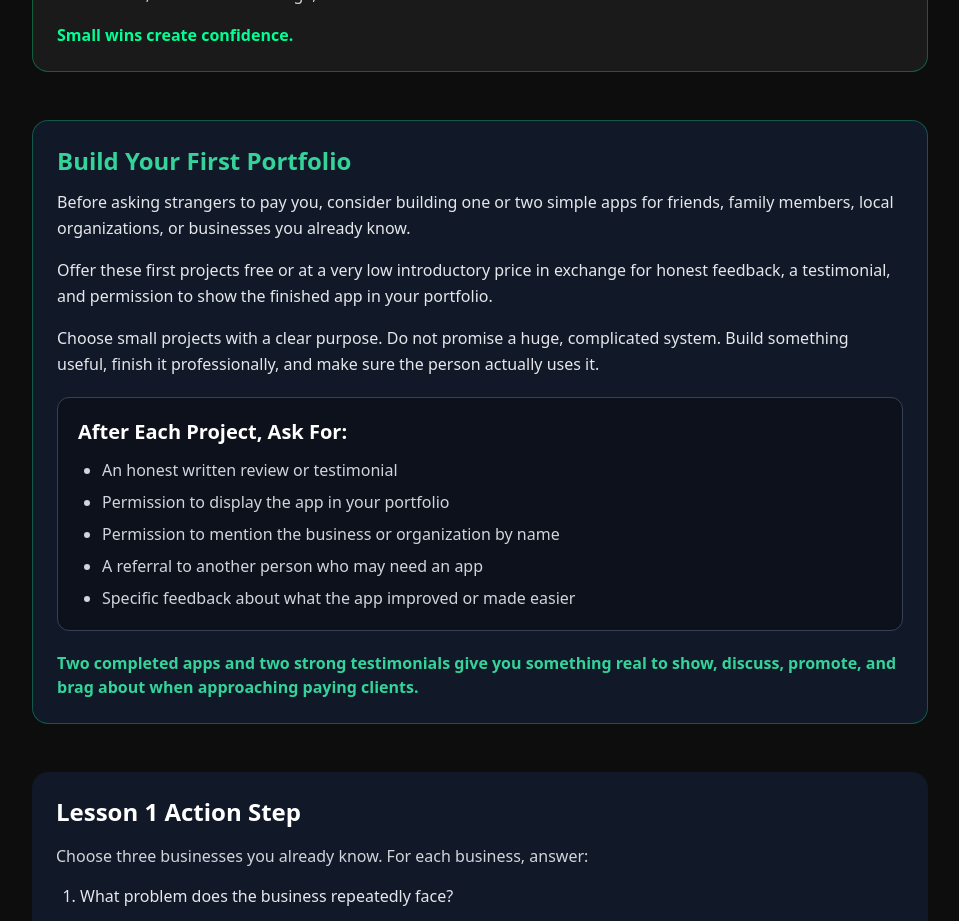
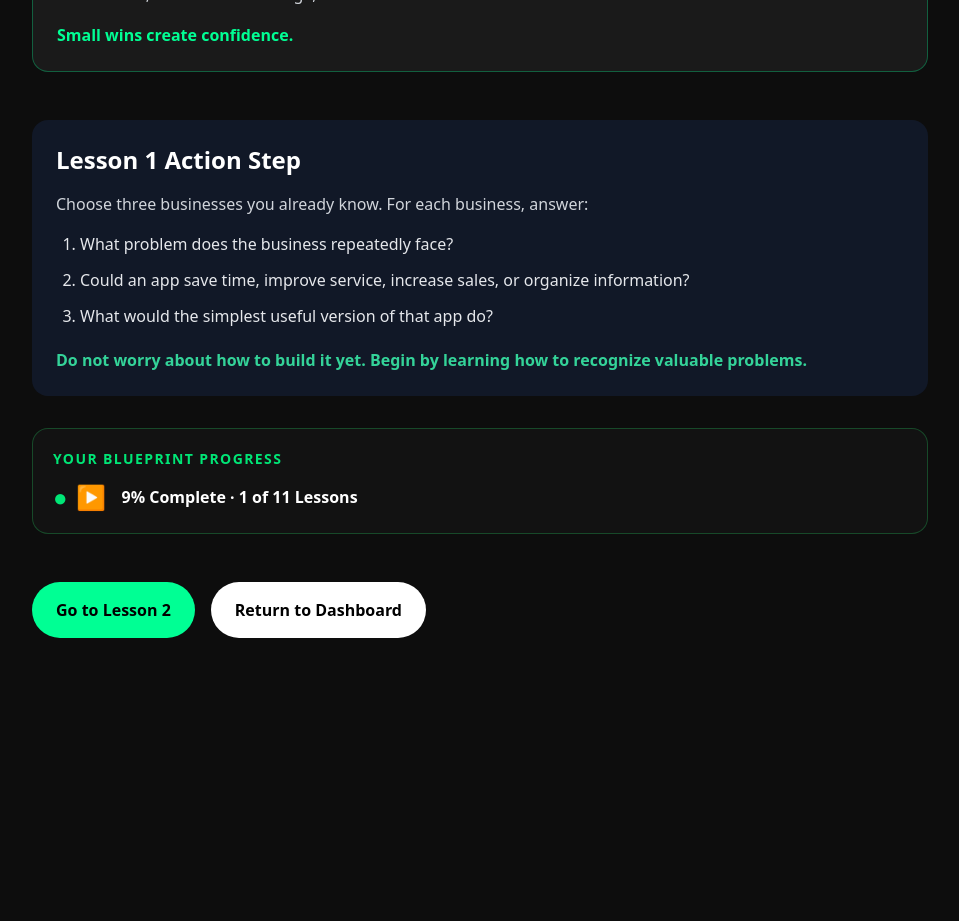
Before and after one commit to myapptly/apptly-website, a Next.js app: page /lesson-1 in a window 1280 px wide. Shown: the part 2280-3201 px from the top of the page, without its empty margins (160-1119 px from the left). After the commit the page ends 2958 px from the top, so only its background shows below. Built offline with nearby package versions, Linux system fonts and the light colour scheme.

Commit message:
Update page

```diff
--- a/app/lesson-1/page.tsx
+++ b/app/lesson-1/page.tsx
@@ -107,49 +107,6 @@ export default function LessonOne() {
   </p>
 </div>
 
-    <section className="mt-12 rounded-2xl border border-emerald-500/40 bg-gray-900 p-6">
-  <h2 className="text-2xl font-bold text-emerald-400 mb-3">
-    Build Your First Portfolio
-  </h2>
-
-  <p className="text-gray-200 leading-relaxed">
-    Before asking strangers to pay you, consider building one or two simple
-    apps for friends, family members, local organizations, or businesses you
-    already know.
-  </p>
-
-  <p className="text-gray-200 leading-relaxed mt-4">
-    Offer these first projects free or at a very low introductory price in
-    exchange for honest feedback, a testimonial, and permission to show the
-    finished app in your portfolio.
-  </p>
-
-  <p className="text-gray-200 leading-relaxed mt-4">
-    Choose small projects with a clear purpose. Do not promise a huge,
-    complicated system. Build something useful, finish it professionally,
-    and make sure the person actually uses it.
-  </p>
-
-  <div className="mt-5 rounded-xl border border-gray-700 bg-black/30 p-5">
-    <h3 className="text-xl font-semibold text-white mb-3">
-      After Each Project, Ask For:
-    </h3>
-
-    <ul className="list-disc space-y-2 pl-6 text-gray-300">
-      <li>An honest written review or testimonial</li>
-      <li>Permission to display the app in your portfolio</li>
-      <li>Permission to mention the business or organization by name</li>
-      <li>A referral to another person who may need an app</li>
-      <li>Specific feedback about what the app improved or made easier</li>
-    </ul>
-  </div>
-
-  <p className="mt-5 font-semibold text-emerald-400">
-    Two completed apps and two strong testimonials give you something real
-    to show, discuss, promote, and brag about when approaching paying clients.
-  </p>
-</section>
-
 <section className="mt-12 rounded-2xl bg-gray-900 p-6">
   <h2 className="text-2xl font-bold text-white mb-4">
     Lesson 1 Action Step
```
